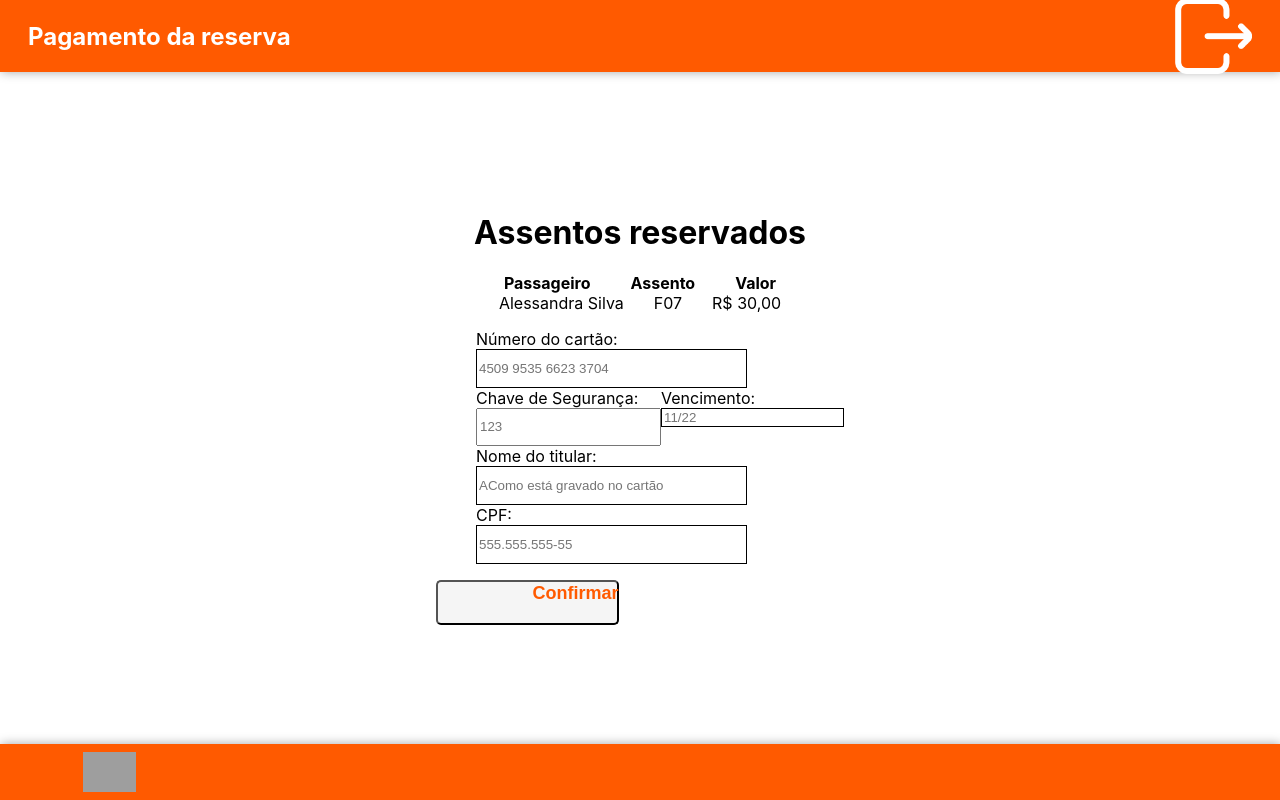
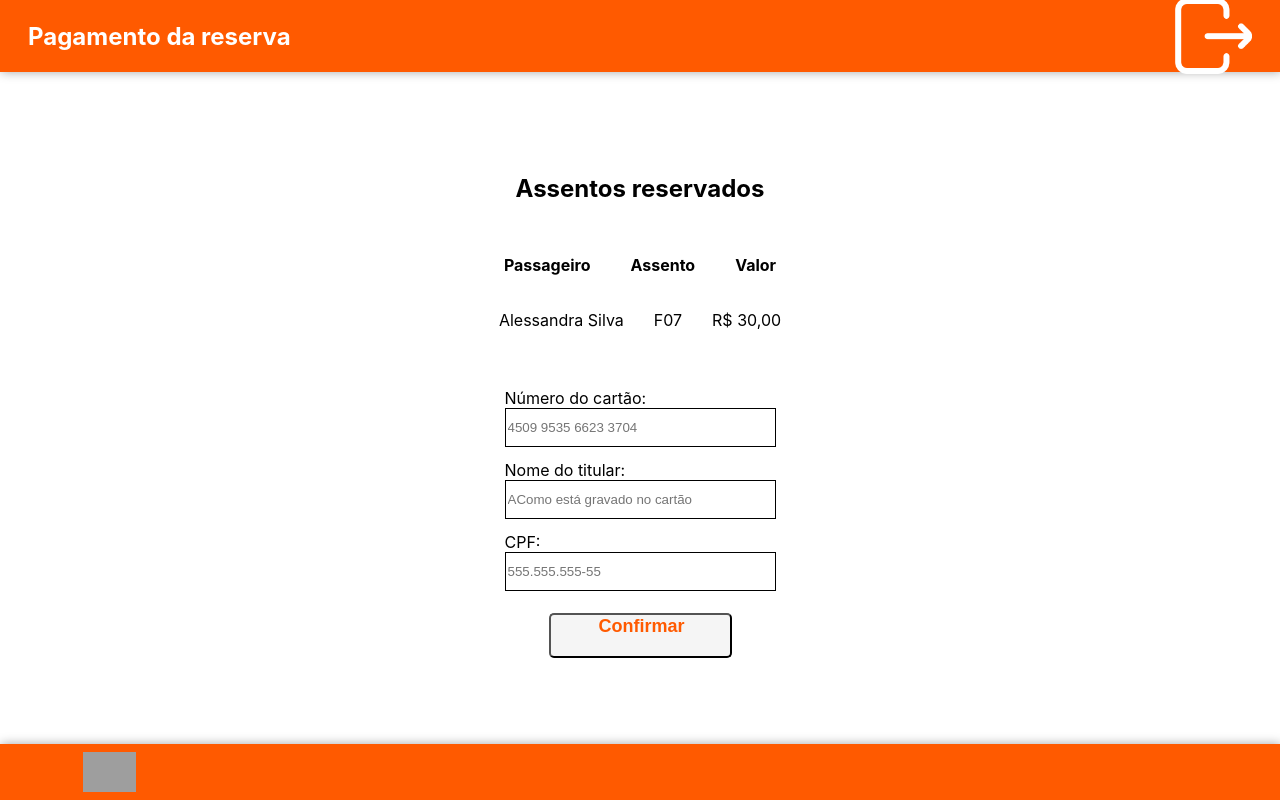
Before and after one commit to rosangelabsilva/Talent-Fest-Gol-challenge, a React (Create React App) app: page /payment in a window 1280 px wide. Built offline with nearby package versions, Linux system fonts and the light colour scheme; grey boxes are pictures that could not be loaded.

Commit message:
finalizado pagin de pagamento

```diff
--- a/src/Pages/Payment/payment.js
+++ b/src/Pages/Payment/payment.js
@@ -18,7 +18,7 @@ const Payment = () => {
             <Header title ={"Pagamento da reserva"}/>
             {/* <Seats /> */}
             <main className ={css(styles.payment)}>
-            <h1>Assentos reservados</h1>
+            <h1 className ={css(styles.title)}>Assentos reservados</h1>
                 <form className ={css(styles.form)}>
                     <label className ={css(styles.label)}>Passageiro</label>
                     <label className ={css(styles.label)}>Assento</label>
@@ -31,12 +31,12 @@ const Payment = () => {
                 </form>
                 <form action="/processar_pagamento" method="post" id="pay" name="pay" >
                     {/* <fieldset> */}
-                        <ul>
+                        <ul className ={css(styles.ul)}>
                             <li className ={css(styles.li)}>
                                 <label className ={css(styles.informationInput)} for="cardNumber">Número do cartão:</label>
                                 <input type="text" id="cardNumber" placeholder="4509 9535 6623 3704" className ={css(styles.InputPayment)}/>
                             </li>
-                            <li className ={css(styles.expirationKey)}>
+                            {/* <li className ={css(styles.expirationKey)}>
                                 <li className ={css(styles.li)}>
                                     <label className ={css(styles.informationInput)}>Chave de Segurança:</label>
                                     <input type="text" id="securityCode"  placeholder="123" className ={css(styles.securityKey)}/>
@@ -45,7 +45,7 @@ const Payment = () => {
                                     <label className ={css(styles.informationInput)}>Vencimento:</label>
                                     <input type="text" id="cardExpirationMonth"  placeholder="11/22" className ={css(styles.dueDate)} />
                                 </li>
-                            </li>
+                            </li> */}
                             <li className ={css(styles.li)}>
                                 <label for="cardholderName" className ={css(styles.informationInput)}>Nome do titular:</label>
                                 <input type="text" id="cardholderName" placeholder="AComo está gravado no cartão" className ={css(styles.InputPayment)}/>
@@ -55,7 +55,14 @@ const Payment = () => {
                                 <input id="docType" placeholder="555.555.555-55" className ={css(styles.InputPayment)}></input>
                             </li>
                         </ul>
-                        <button className ={css(styles.ConfirmBuy)} onClick = {payment}>Confirmar</button>
+
+                        <div className ={css(styles.botao)}>
+                            <button className ={css(styles.ConfirmBuy)} onClick = {payment}>
+                                <span>
+                                 Confirmar
+                                </span>
+                            </button>
+                        </div>
                 </form>
             </main>
             <Footer
@@ -73,7 +80,22 @@ const styles = StyleSheet.create({
         flexDirection: 'column',
         justifyContent: 'center',
         justifyContent: 'space-around',
+        alignItems: 'center',
+        height: '67%',
+    },
+
+    ul: {
+        paddingLeft: 0,
+    },
+
+    botao: {
+        display: 'flex',
+        justifyContent: 'center',
         alignItems: 'center'
+    },
+
+    title: {
+        fontSize: '1.5rem',
     },
 
     containerPayment: {
@@ -94,6 +116,7 @@ const styles = StyleSheet.create({
         paddingLeft: '25%',
         display: 'flex',
         justifyContent: 'center',
+        paddingRight: '24%'
     },
 
     ConfirmBuy2: {
@@ -122,6 +145,7 @@ const styles = StyleSheet.create({
         listStyleType: 'none',
         display: 'flex',
         flexDirection: 'column',
+        padding: '.4rem',
     },
 
     expirationKey: {
```
Also changed, not shown: 1 other file (tests, documents, lock files or other folders).
